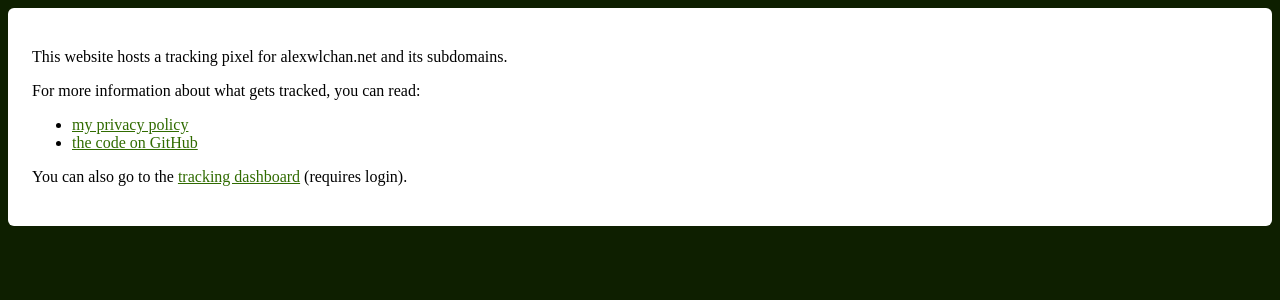
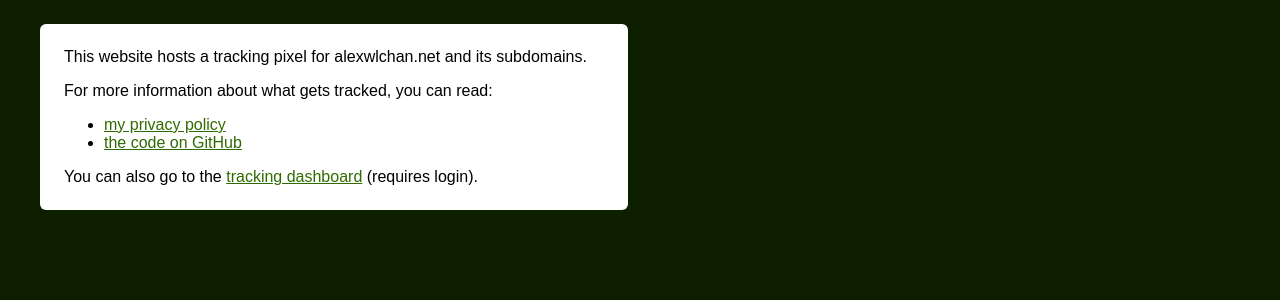
Before and after one commit to alexwlchan/analytics.alexwlchan.net, a Flask app: page / in a window 1280 px wide. Shown: the top 300 px of the page. Run offline with Flask 3, Linux system fonts and the light colour scheme.

Commit message:
add the same fonts as the rest of the site

```diff
--- a/templates/index.html
+++ b/templates/index.html
@@ -1,5 +1,11 @@
 <link rel="stylesheet" href="{{ url_for('static', filename='style.css') }}">
 
+<style>
+  section p:first-child { margin-top: 0;    }
+  section p:last-child  { margin-bottom: 0; }
+</style>
+
+<main>
   <section>
     <p>This website hosts a tracking pixel for alexwlchan.net and its subdomains.</p>
 
@@ -18,3 +24,4 @@
       You can also go to the <a href="{{ url_for('dashboard') }}">tracking dashboard</a> (requires login).
     </p>
   </section>
+</main>
```
Lines whose indentation alone changed are shown as unchanged.
